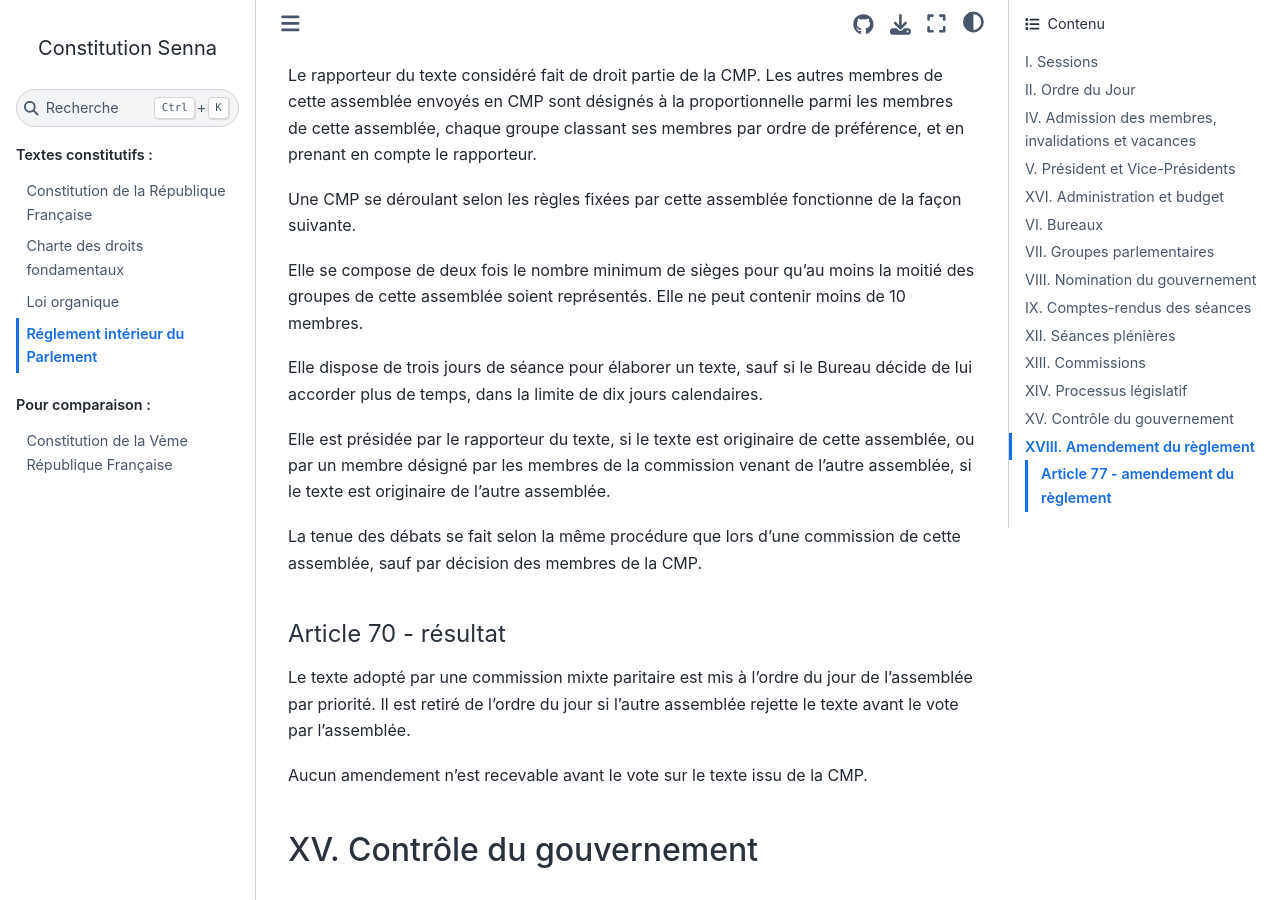
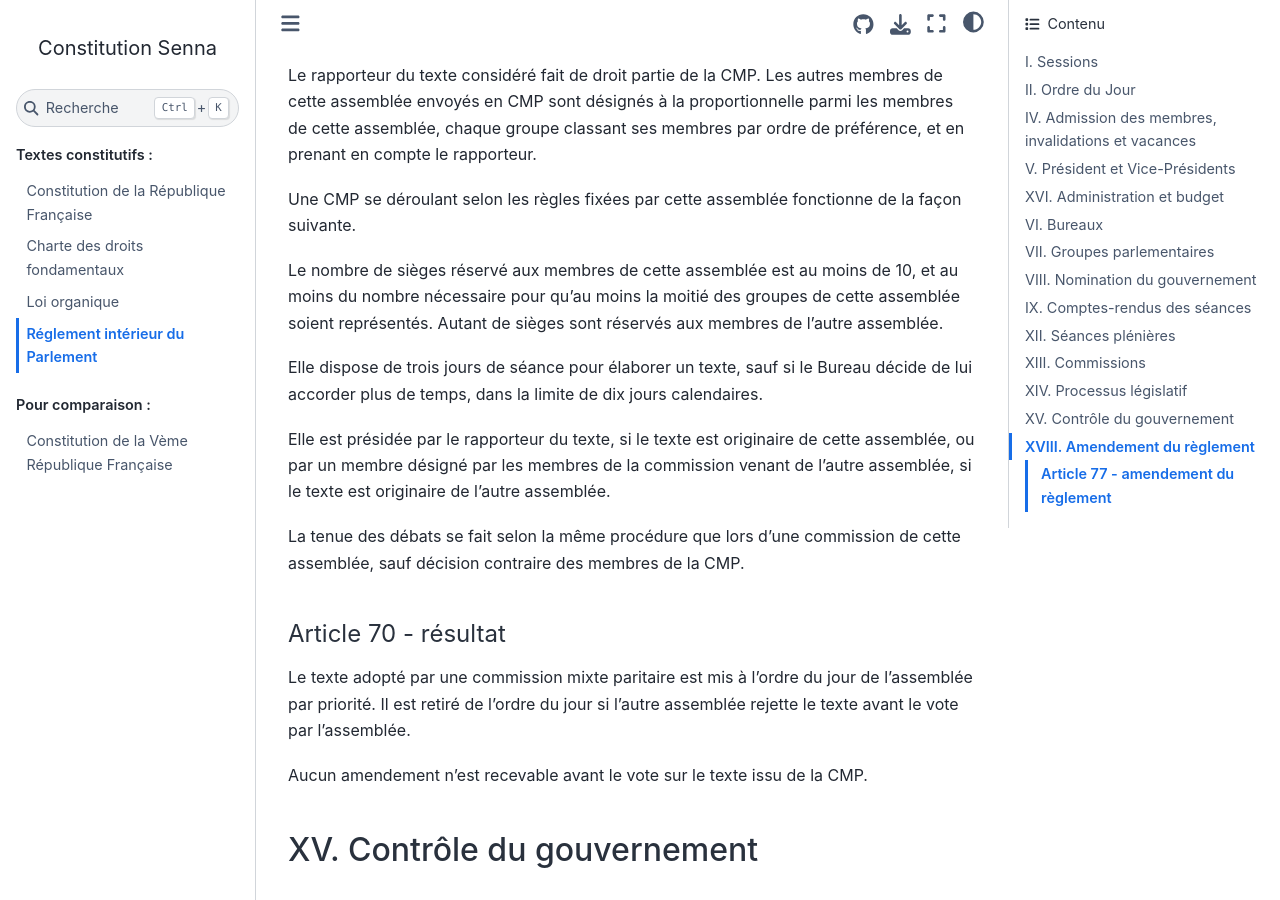
Before and after one commit to Gouvernathor/senna, a Sphinx documentation site: the page built from source/reglement_interieur.rst, in a window 1280 px wide and 900 px high, scrolled down 24260 px. Built offline with Sphinx 7.4.7 and the Sphinx Book theme 1.1.4, drawn with Linux system fonts in a browser that asks for light colours.

Commit message:
clarification des règles de la CMP

```diff
--- a/source/reglement_interieur.rst
+++ b/source/reglement_interieur.rst
@@ -681,13 +679,13 @@
 
 Une CMP se déroulant selon les règles fixées par cette assemblée fonctionne de la façon suivante.
 
-Elle se compose de deux fois le nombre minimum de sièges pour qu'au moins la moitié des groupes de cette assemblée soient représentés. Elle ne peut contenir moins de 10 membres.
+Le nombre de sièges réservé aux membres de cette assemblée est au moins de 10, et au moins du nombre nécessaire pour qu'au moins la moitié des groupes de cette assemblée soient représentés. Autant de sièges sont réservés aux membres de l'autre assemblée.
 
 Elle dispose de trois jours de séance pour élaborer un texte, sauf si le Bureau décide de lui accorder plus de temps, dans la limite de dix jours calendaires.
 
 Elle est présidée par le rapporteur du texte, si le texte est originaire de cette assemblée, ou par un membre désigné par les membres de la commission venant de l'autre assemblée, si le texte est originaire de l'autre assemblée.
 
-La tenue des débats se fait selon la même procédure que lors d'une commission de cette assemblée, sauf par décision des membres de la CMP.
+La tenue des débats se fait selon la même procédure que lors d'une commission de cette assemblée, sauf décision contraire des membres de la CMP.
 
 .. article:: résultat
 
```
Also changed, not shown: other parts of source/reglement_interieur.rst (+0 -2 lines).
